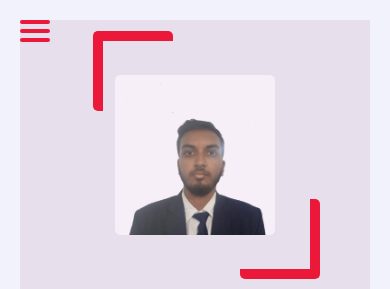
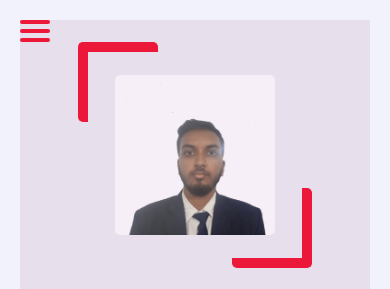
Before and after one commit to sanketvcoder/Portfoliio, a plain HTML site: page index.html in a window 390 px wide. Shown: the top 289 px of the page. Drawn offline with Linux system fonts and the light colour scheme; a web font is replaced by a local one.

Commit message:
update the profile

```diff
--- a/style.css
+++ b/style.css
@@ -425,6 +425,11 @@ ul {
 }
 
 @media (max-width: 768px) {
+    .home-img::after {
+        right: 58px;
+        bottom: -6px;
+        border-width: 0 10px 10px 0;
+    }
     .home {
         flex-direction: column;
     }
@@ -439,6 +444,11 @@ ul {
 }
 
 @media (max-width: 576px) {
+    .home-img::after {
+        right: 58px;
+        bottom: -6px;
+        border-width: 0 10px 10px 0;
+    }
     .home-info h3.hello {
         font-size: 22px;
     }
@@ -636,6 +646,11 @@ ul {
 
 @media (max-width: 992px) {
     .home-img::after {
+        right: 58px;
+        bottom: -6px;
+        border-width: 0 10px 10px 0;
+    }
+    .home-img::after {
         right: 50px;
         bottom: -17px;
         border-width: 0 10px 10px 0;
@@ -654,9 +669,14 @@ ul {
 
 @media (max-width: 768px) {
     .home-img::after {
-        right: 50px;
-        bottom: -17px;
+        right: 58px;
+        bottom: -6px;
         border-width: 0 10px 10px 0;
+    }
+    .home-img::before {
+        left: 58px;
+        top: -18px;
+        border-width: 10px 0 0 10px;
     }
     .about .about-content .personal-info,
     .about .about-content .skills,
```
